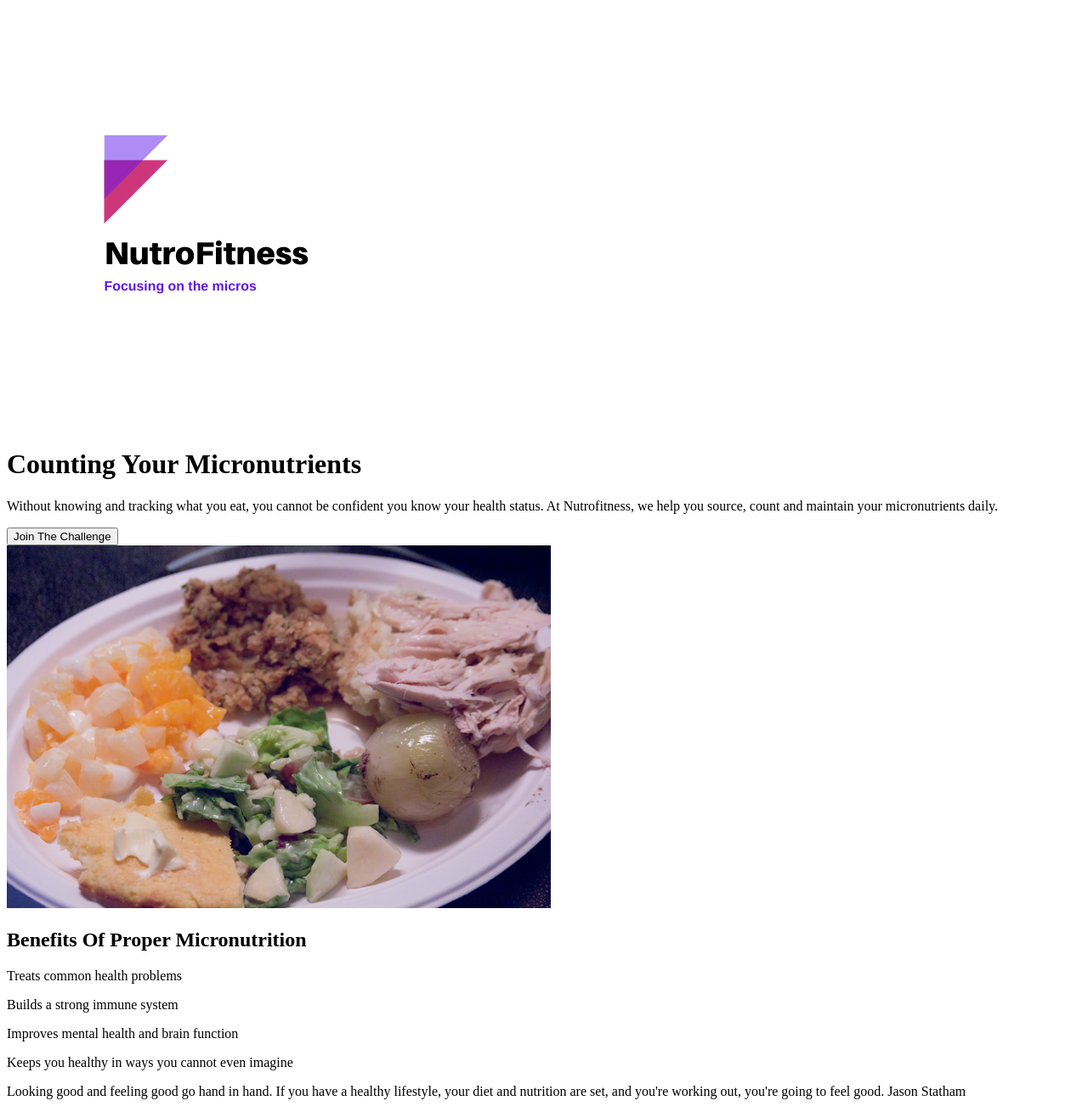
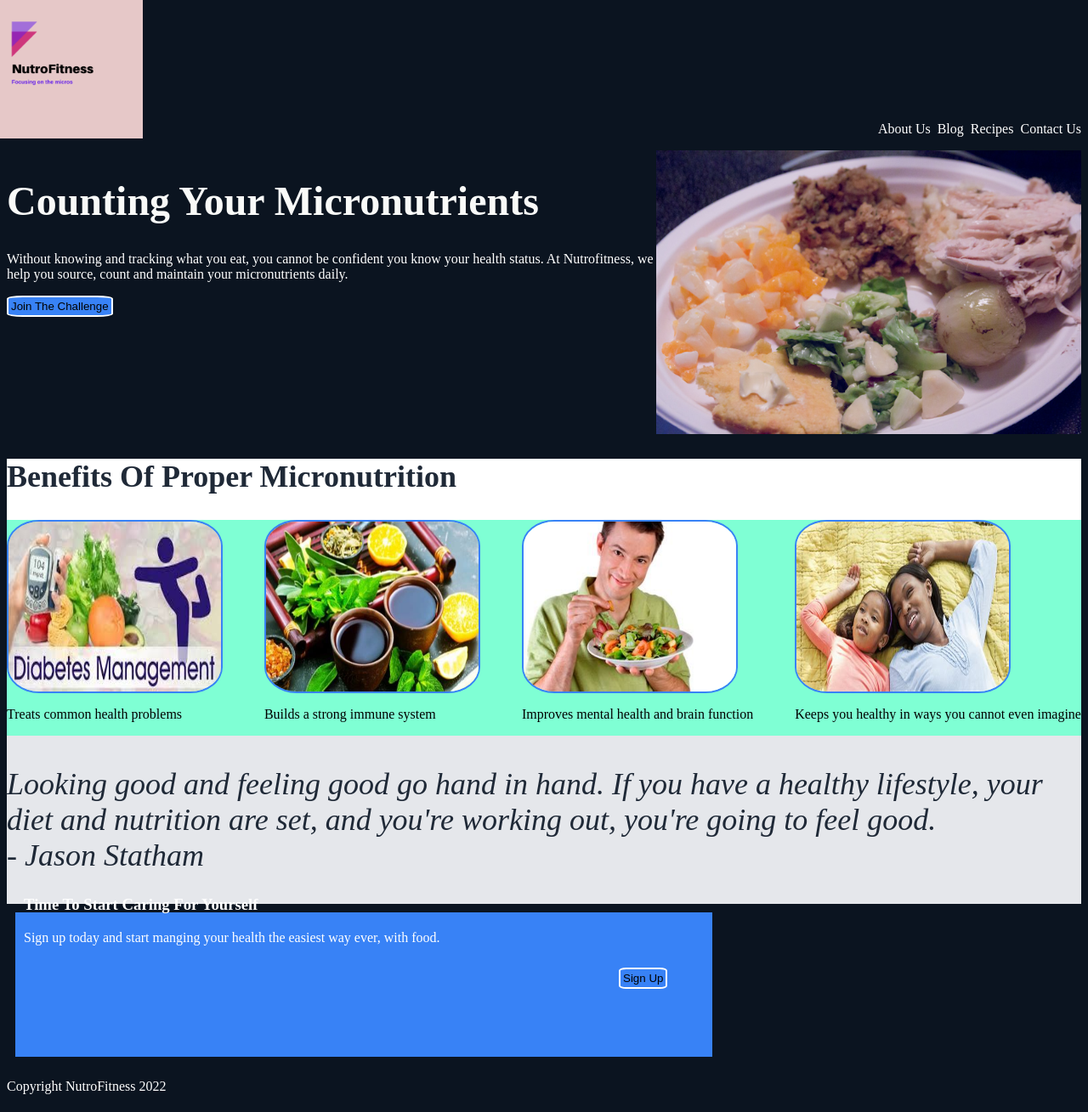
Before and after one commit to colonelxy/Nutritional, a plain HTML site: page index.html in a window 1280 px wide. Shown: the part 5-1314 px from the top of the page at 85% size. Drawn offline with Linux system fonts and the light colour scheme; files whose address does not match are found by name.

Commit message:
Done the landing page

```diff
--- a/index.css
+++ b/index.css
@@ -0,0 +1,111 @@
+#logo{
+  width: 200px;
+  height: auto;
+  margin: -40px;
+  background-color: #e6c8c8;
+}
+header{
+  align-items: flex-start;
+
+}
+#links{
+  color: #ffffff;
+  display: flex;
+  justify-content: flex-end;
+  gap: 8px;
+
+  padding: 0px;
+
+}
+
+body{
+  background-color: #0b1420;
+  display: flex;
+  width: auto;
+  justify-content: center;
+}
+h1{
+  font-size: 48px;
+  font-weight: extra-bold;
+  color:#f9faf8;
+}
+h2{
+  color: #1f2937;
+  font-size: 36px;
+  font-weight: extra-bold;
+}
+.firstDiv{
+  display: flex;
+  justify-content: space-between;
+  color: #ffffff;
+  flex: 1 2 auto;
+}
+.firstDiv-right{
+  width: 500px;
+  height: auto;
+}
+
+.secondDiv{
+  background-color: #ffffff;
+
+}
+.images{
+  display: flex;
+  flex-direction: row;
+  background-color: aquamarine;
+  justify-content: space-between;
+
+
+}
+.img-text{
+  display: flex;
+  flex-direction: column;
+
+
+}
+.img1{
+  border:2px solid #3882f6;
+  border-radius: 15%;
+ width: 250px;
+  height: 200px;
+  gap: 20px;
+  justify-content: space-around;
+
+}
+.thirdDiv{
+  background-color: #e5e7eb;
+  font-size: 36px;
+  font-weight: light;
+  font-style: italic;
+  color: #1f2937;
+  display: flex;
+  justify-content: center;
+}
+.fourthDiv{
+  background-color: #3882f6;
+  width: 800px;
+  height: 150px;
+  display: flex;
+  flex-direction: column;
+  justify-content: center;
+  color: #ffffff;
+  padding: 10px;
+  margin: 10px;
+}
+
+button{
+  background-color: #3882f6;
+  border: 2px #ffffff solid;
+  padding: 3px;
+  border-radius: 15%;
+
+}
+.fourthDiv-right{
+  margin: 10px 10px 120px 700px;
+
+}
+footer{
+  color: #ffffff;
+  display: flex;
+  align-items: center;
+}
--- a/index.html
+++ b/index.html
@@ -6,28 +6,28 @@
   <meta http-equiv="X-UA-Compatible" content="IE=edge">
   <meta name="viewport" content="width=device-width, initial-scale=1.0">
   <title>Nutrofitness</title>
+  <link rel="stylesheet" type="text/css" href="index.css">
 </head>
 
 <body>
   <main>
-    <div>
+
     <header>
-        <img src="/home/lxmint/Projects/Nutritional/Images/NutroFitness logo.png" alt="Nutritional logo">
-        <link />
-        <!-- About Us-->
-        <link />
-        <!-- Blog-->
-        <link />
-        <!-- Recipes-->
-        <link />
-        <!-- Contact Us-->
+
+      <img id='logo' src="/home/lxmint/Projects/Nutritional/Images/NutroFitness logo.png" alt="Nutritional logo">
+      <div id="links">
+        <p>About Us </p>
+        <p> Blog</p>
+        <p> Recipes</p>
+        <p> Contact Us</p>
+      </div>
 
 
     </header>
-    </div>
+
 
     <div class="firstDiv">
-      <div firstDiv-left>
+      <div class='firstDiv-left'>
         <h1>
           Counting Your Micronutrients
         </h1>
@@ -43,20 +43,31 @@
     </div>
 
     <div class="secondDiv">
+
       <h2> Benefits Of Proper Micronutrition</h2>
-      <!--box1-->
+      <div class="images">
+        <div class="img-text">
+          <img class='img1' src="/home/lxmint/Projects/Nutritional/Images/img2.jpeg" alt="">
           <p>Treats common health problems</p>
-      <!--box2-->
+        </div>
+        <div class="img-text">
+          <img class='img1' src="/home/lxmint/Projects/Nutritional/Images/img3.jpeg" alt="">
           <p>Builds a strong immune system</p>
-      <!--box3-->
+        </div>
+        <div class="img-text">
+          <img class='img1' src="/home/lxmint/Projects/Nutritional/Images/img4.jpeg" alt="">
           <p>Improves mental health and brain function</p>
-      <!--box4-->
+        </div>
+        <div class="img-text">
+          <img class='img1' src="/home/lxmint/Projects/Nutritional/Images/img5.jpeg" alt="">
           <p>Keeps you healthy in ways you cannot even imagine</p>
+        </div>
 
+      </div>
     </div>
     <div class="thirdDiv">
       <p>Looking good and feeling good go hand in hand. If you have a healthy lifestyle, your diet and nutrition are
-        set, and you're working out, you're going to feel good. Jason Statham</p>
+        set, and you're working out, you're going to feel good. </br>- Jason Statham</p>
     </div>
 
     <div class="fourthDiv">
```
Also changed, not shown: about-us.html (added, +15 -0 lines), Images/img1.jpeg (added), Images/img2.jpeg (added), Images/img3.jpeg (added), Images/img4.jpeg (added), Images/img5.jpeg (added), blog.html (added), contact-us.html (added), recipes.html (added). Lines whose indentation alone changed are shown as unchanged.
